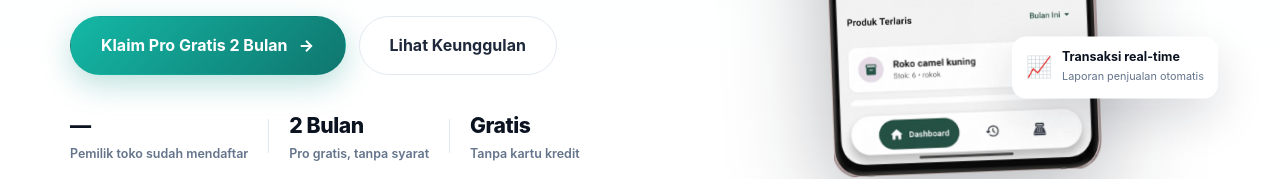
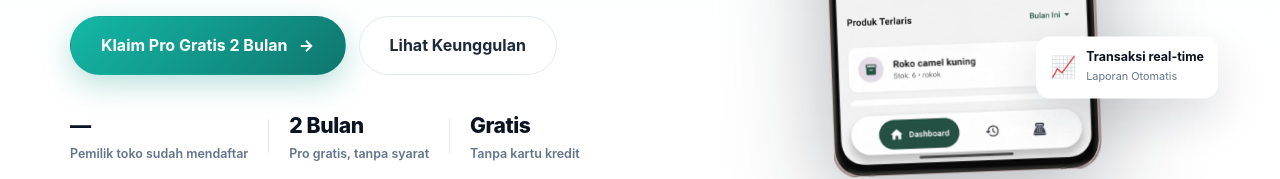
Before and after one commit to KedaiVPN/POS-landingPage, a website: page public/index.html in a window 1280 px wide. Shown: the part 521-700 px from the top of the page. Drawn offline with Linux system fonts and the light colour scheme; no server answers.

Commit message:
chore: copy float-card -> Laporan Otomatis

```diff
--- a/public/index.html
+++ b/public/index.html
@@ -116,7 +116,7 @@
       </div>
       <div class="float-card float-2">
         <span class="fc-icon">📈</span>
-        <div><strong>Transaksi real-time</strong><small>Laporan penjualan otomatis</small></div>
+        <div><strong>Transaksi real-time</strong><small>Laporan Otomatis</small></div>
       </div>
     </div>
   </div>
```
